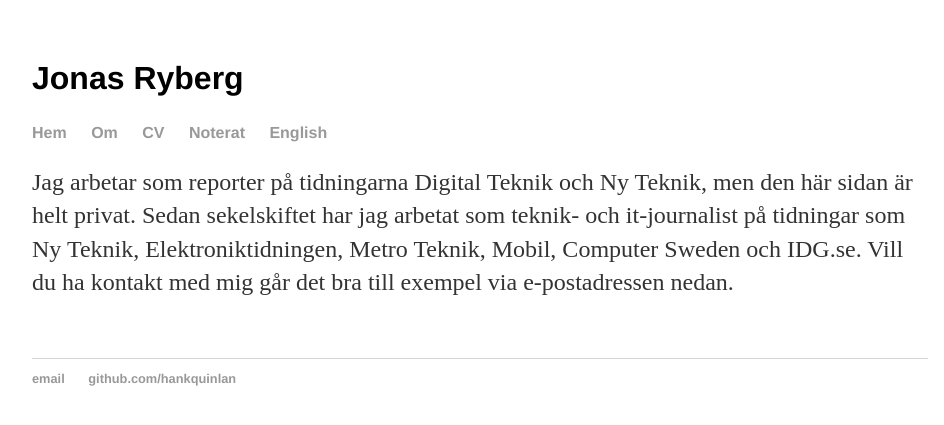
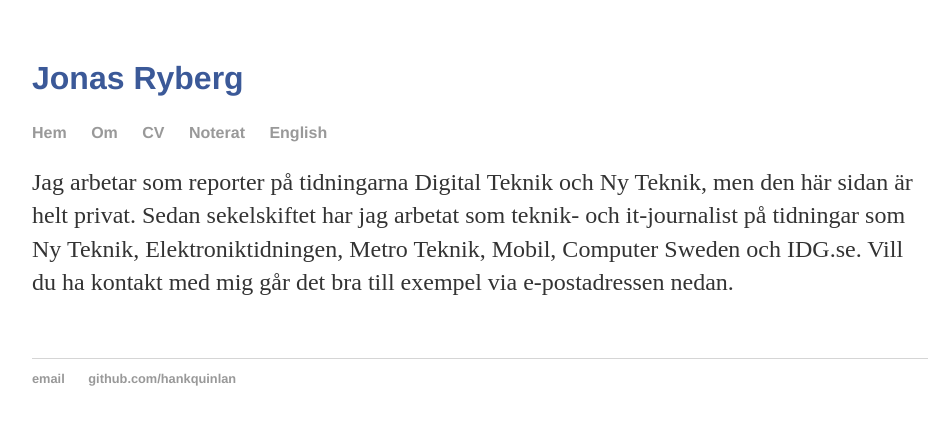
Before and after one commit to jonasryberg/test, a Jekyll site: the page index.html, which Jekyll copies as it is, in a window 1280 px wide. Shown: the top 425 px of the page, without its empty margins (160-1104 px from the left). Built offline with Jekyll 4.4.1, drawn with Linux system fonts in a browser that asks for light colours.

Commit message:
Update main.css

```diff
--- a/css/main.css
+++ b/css/main.css
@@ -26,6 +26,7 @@ h1 {
 h2 {
     font-size: 2em;
     font-family:'Helvetica', 'Arial', 'Sans-Serif';
+    color: #3b5998;
 }
 p {
     font-size: 1.5em;
```
